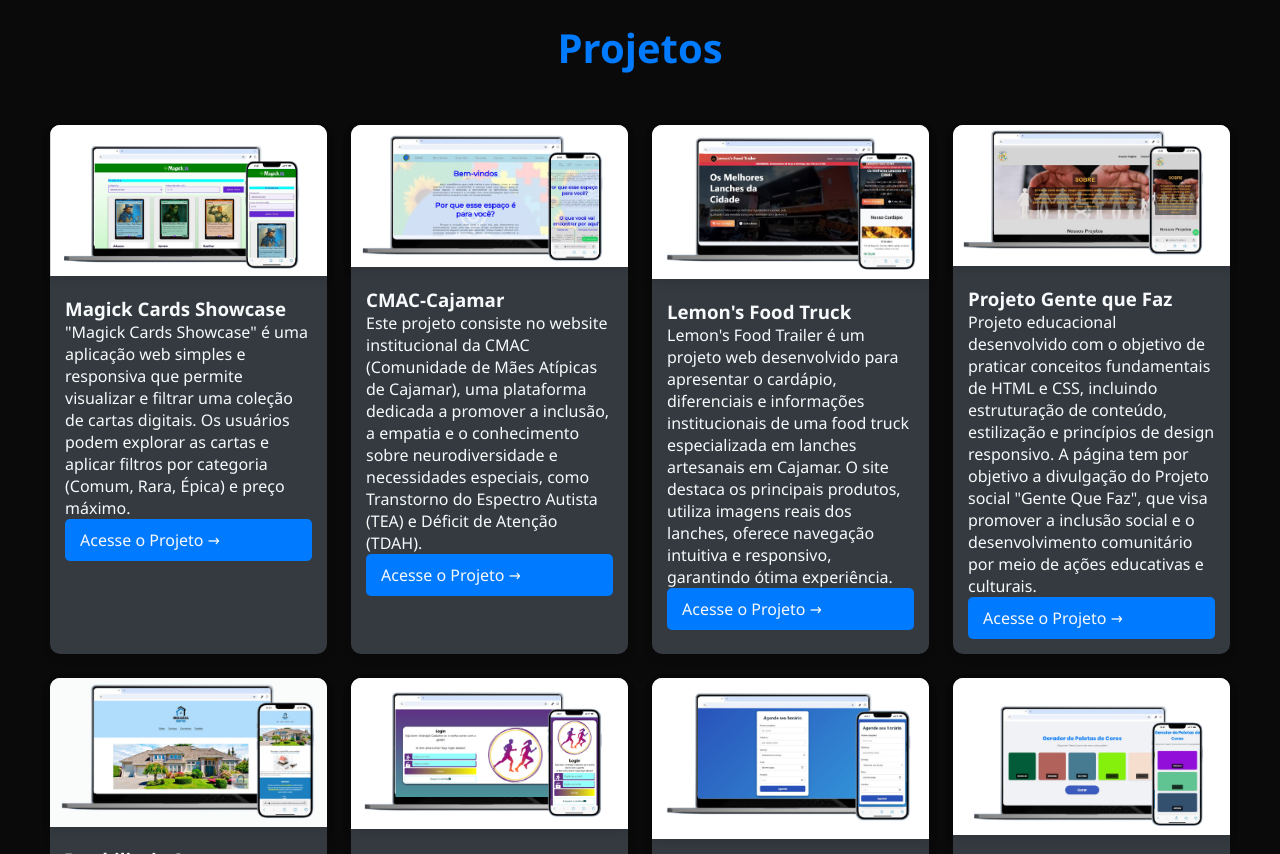
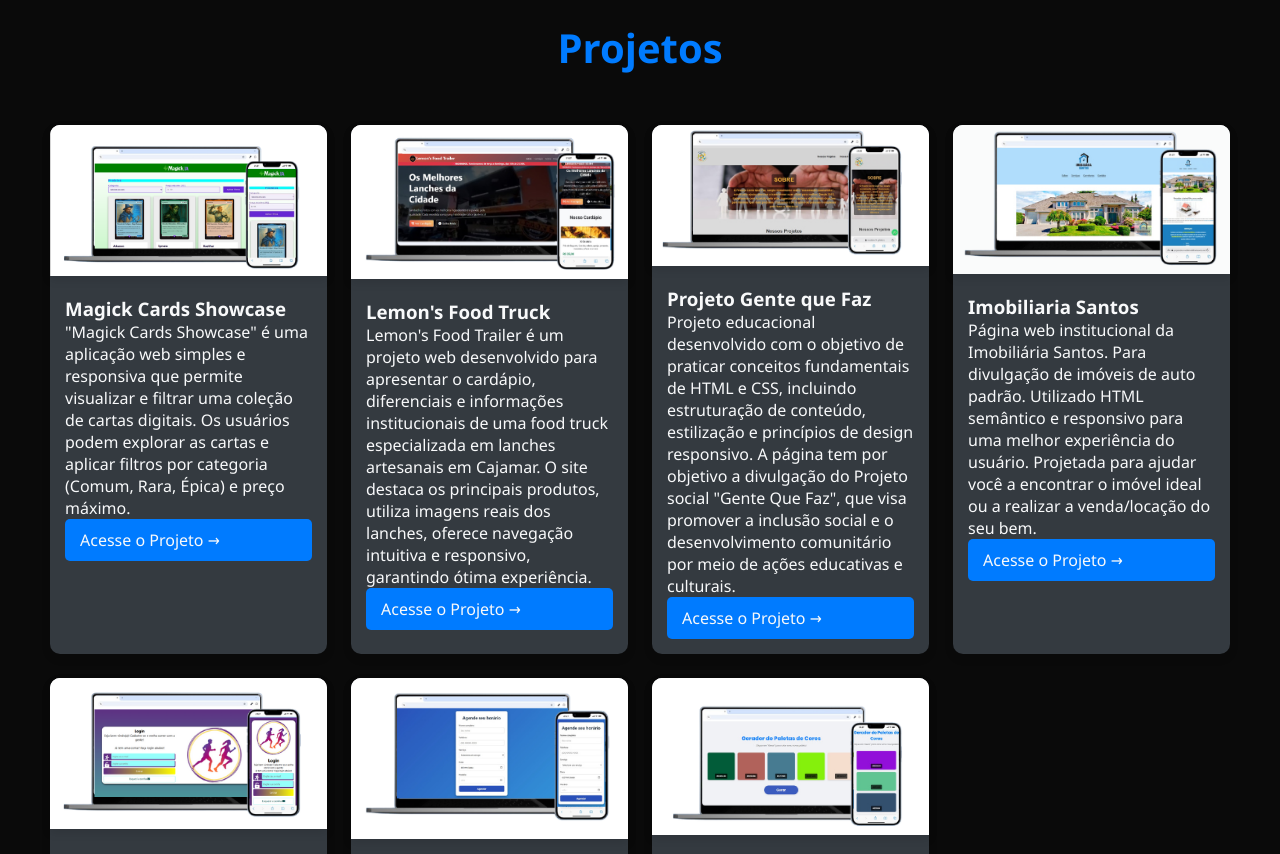
Before and after one commit to MaSabino74/Portifolio--Marcos--Sabino--Dev, a plain HTML site: page index.html in a window 1280 px wide. Shown: the part 700-1554 px from the top of the page. Drawn offline with Linux system fonts and the light colour scheme.

Commit message:
Imagens de novos projetos

```diff
--- a/index.html
+++ b/index.html
@@ -50,9 +50,9 @@
              <a class="viewProject" href="https://magickcardsshowcase.netlify.app/"  target="_blank">Acesse o Projeto →</a>
             </div>
         </div>
-
+      <!--
         <div class="card-projeto">
-          <img src="cmac.webp" alt="Imagem do Projeto cmaccajamar">
+          <img src="Lux" alt="Imagem do Projeto cmaccajamar">
             <div class="conteudo-projeto">
              <h3>CMAC-Cajamar</h3>
              <p>Este projeto consiste no website institucional da CMAC (Comunidade de Mães Atípicas de Cajamar), uma
@@ -61,7 +61,7 @@
              </p>
              <a class="viewProject" href="https://cmaccajamar.netlify.app/"  target="_blank">Acesse o Projeto →</a>
             </div>
-        </div>
+        </div>-->
 
         <div class="card-projeto">
           <img src="lemonsfoodtruck.webp" alt="Imagem do Projeto Lemon's Food Truck">
```
Also changed, not shown: Bartender-Codex.webp (added), Lux-Cafe.webp (added), Mockup - Lux Cafe.jpg (deleted), Mockup Bartender Codex.png (deleted), Optimus.webp (added), mockup optimus.png (deleted).
